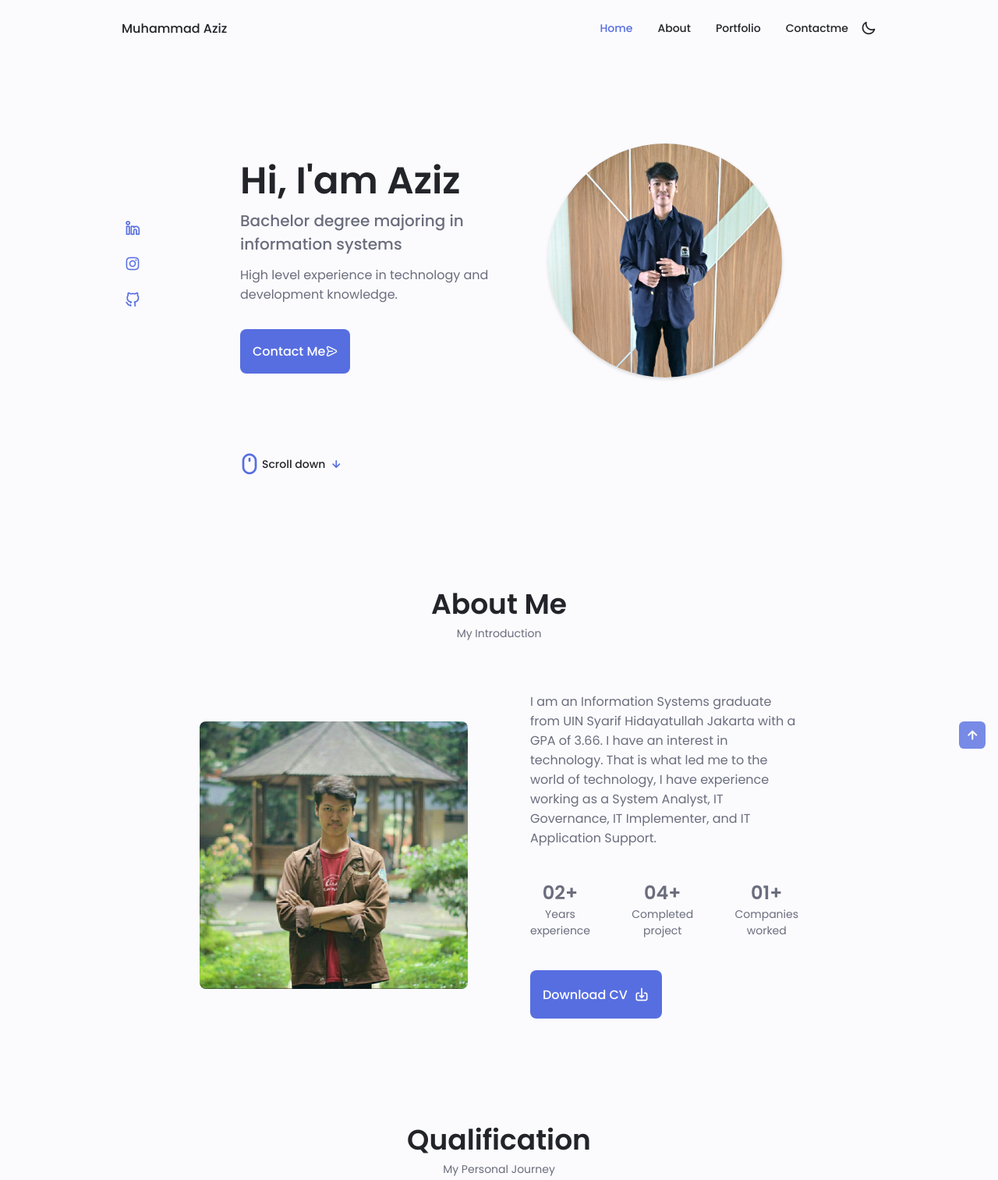
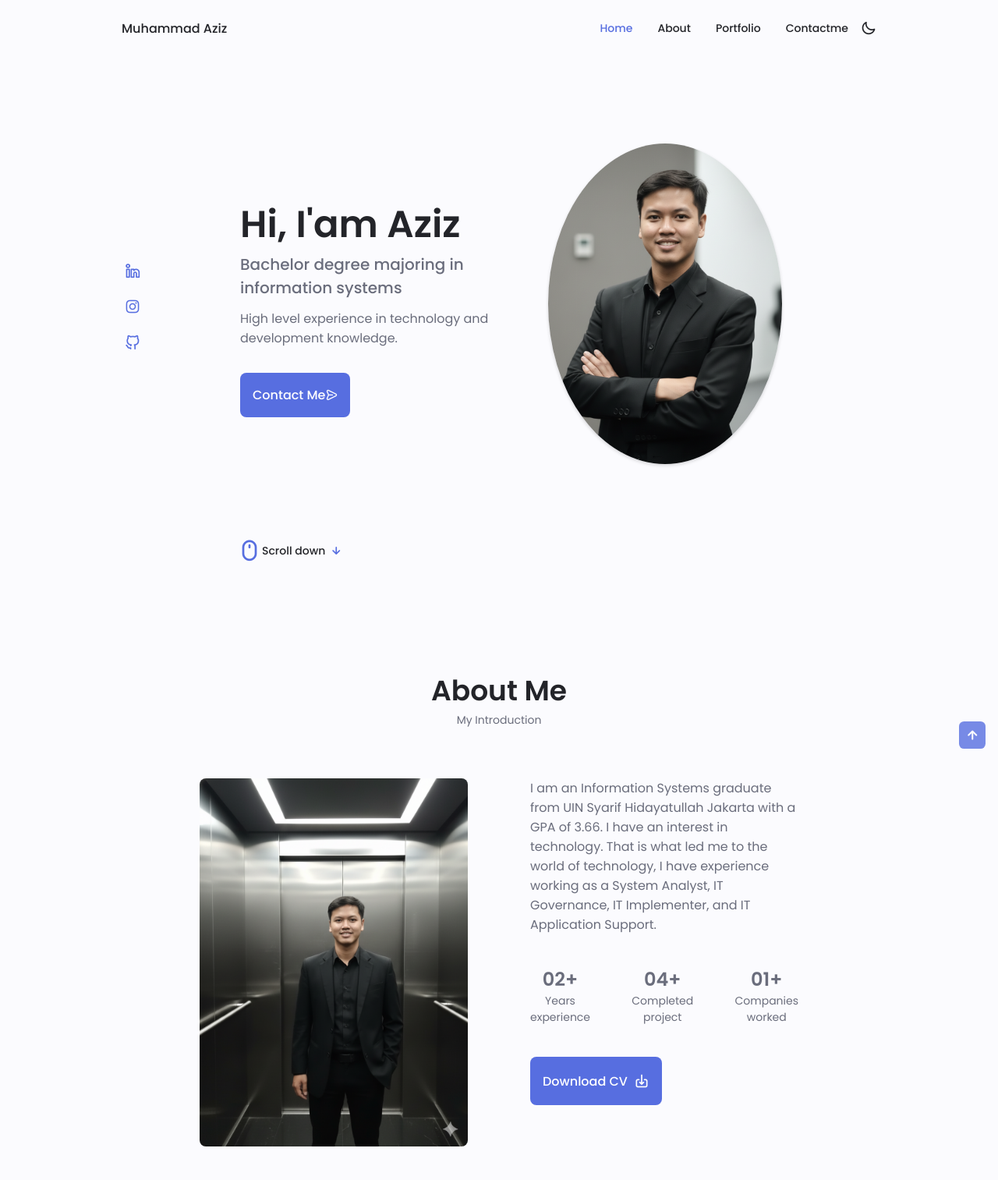
Before and after one commit to muhammadaziz06/muhammadaziz06.github.io, a plain HTML site: page index.html in a window 1280 px wide. Shown: the top 1513 px of the page at 78% size. Drawn offline with nearby package versions, Linux system fonts and the light colour scheme.

Commit message:
Update index.html
Pergantian foto profile terbaru

```diff
--- a/index.html
+++ b/index.html
@@ -83,7 +83,7 @@
           </div>
 
           <div class="home__img">
-            <img src="assets/img/1.jpg" alt="" class="home__blob-img" />
+            <img src="assets/img/muhammadaziz1.png" alt="" class="home__blob-img" />
           </div>
 
           <div class="home__data">
@@ -109,7 +109,7 @@
       <span class="section__subtitle">My Introduction</span>
 
       <div class="about__container container grid">
-        <img src="assets/img/2.jpeg" alt="" class="about__img" />
+        <img src="assets/img/muhammadaziz.png" alt="" class="about__img" />
 
         <div class="about__data">
           <p class="about__description">
```
